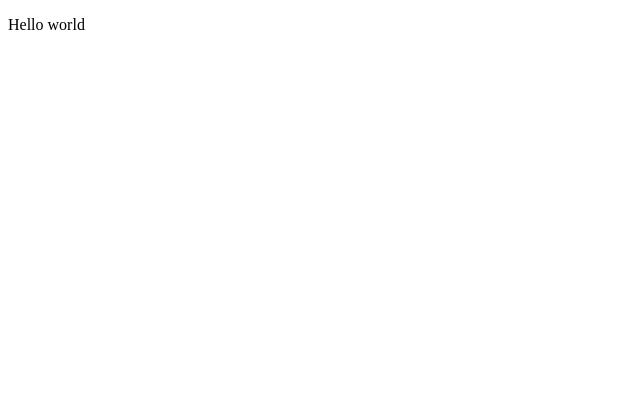
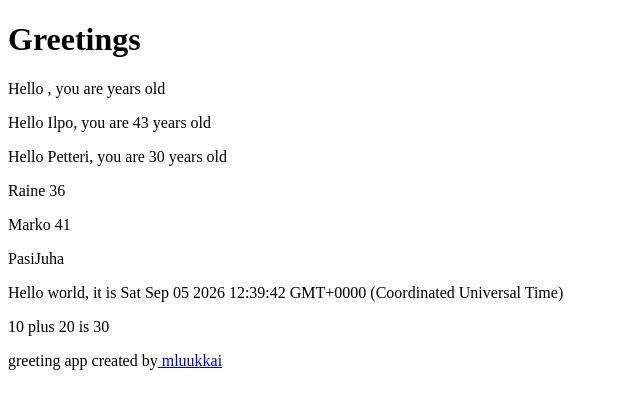
Before and after one commit to j-lpst/selainohjelmointi, a React (Vite) app in the folder part1/: page / in a window 1280 px wide. Shown: the top 408 px of the page, without its empty margins (0-640 px from the left). Built offline with nearby package versions, Linux system fonts and the light colour scheme.

Commit message:
osa1: examples

```diff
--- a/part1/src/App.jsx
+++ b/part1/src/App.jsx
@@ -1,7 +1,63 @@
-const App = () => (
-  <div>
-    <p>Hello world</p>
-  </div>
-)
+const Hello = (props) => {
+  console.log(props)
+  return (
+    <div>
+      <p>
+        Hello {props.name}, you are {props.age} years old
+      </p>
+    </div>
+  )
+}
+
+// pitää alkaa isolla kirjaimella
+//const Footer = () => {
+const Footer = () => {
+  return (
+    <div>
+      greeting app created by
+      <a href="https://github.com/mluukkai"> mluukkai</a>
+    </div>
+  )
+}
+
+const App = () => {
+  const now = new Date()
+  const a = 10
+  const b = 20
+  console.log(now, a+b)
+
+  const nimi = 'Petteri'
+  const ika = 30
+
+  const friends = [
+    { name: 'Raine', age: 36 },
+    { name: 'Marko', age: 41 },
+  ]
+  const moreFriends = [ 'Pasi', 'Juha' ]
+
+  return (
+    <div>
+      <h1>Greetings</h1>
+      <Hello />
+      <Hello name="Ilpo" age={36 + 7} />
+      <Hello name={nimi} age={ika}/>
+
+      {/* Tämä ei toimi */}
+      {/* <p>{friends[0]}</p> */}
+      {/* <p>{friends[1]}</p> */}
+      <p>{friends[0].name} {friends[0].age}</p>
+      <p>{friends[1].name} {friends[1].age}</p>
+      <p>{moreFriends}</p>
+
+      <p>Hello world, it is {now.toString()}</p>
+      <p>
+        {a} plus {b} is {a + b}
+      </p>
+
+      <Footer />
+
+    </div>
+  )
+}
 
 export default App
```
